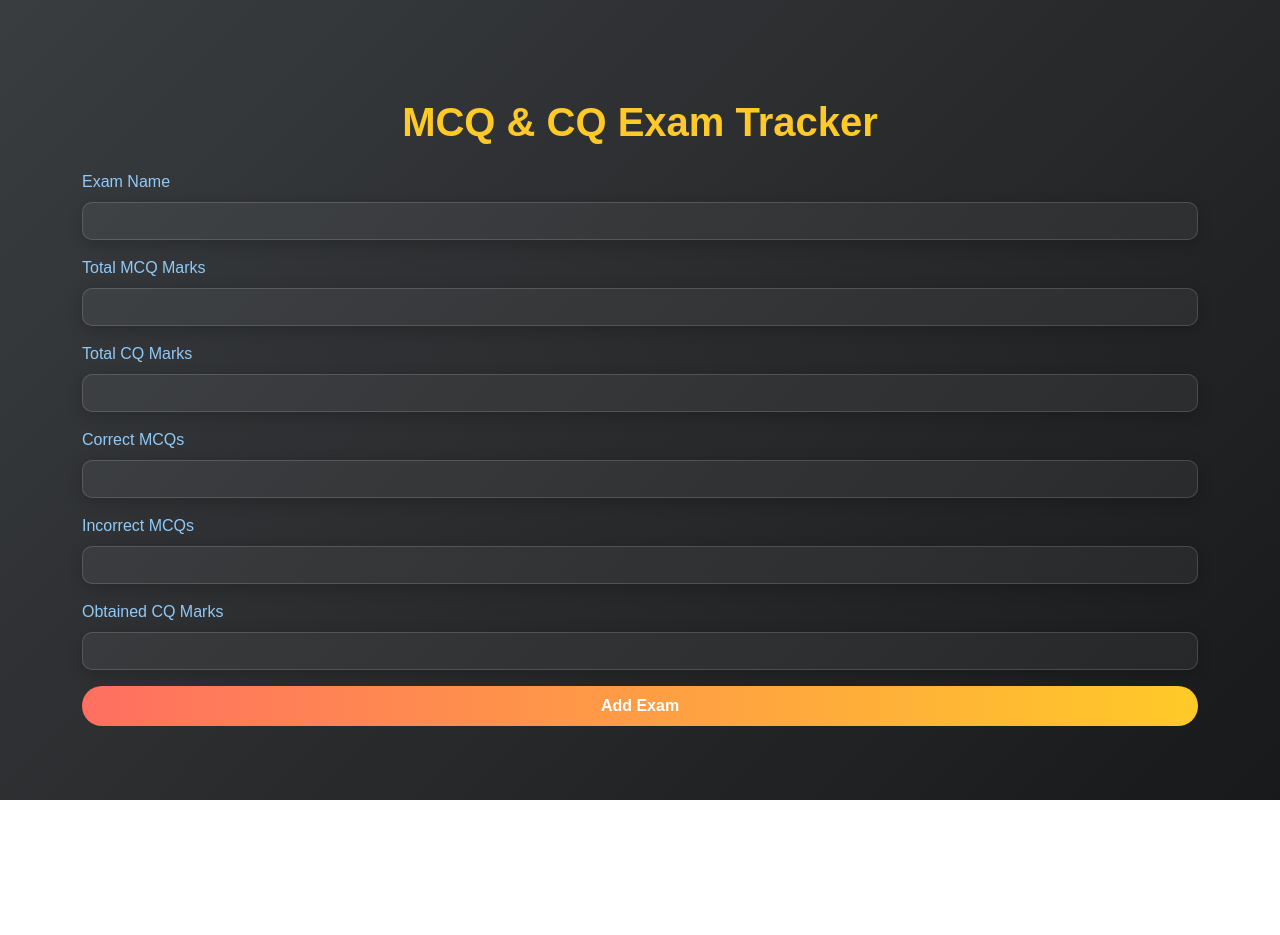
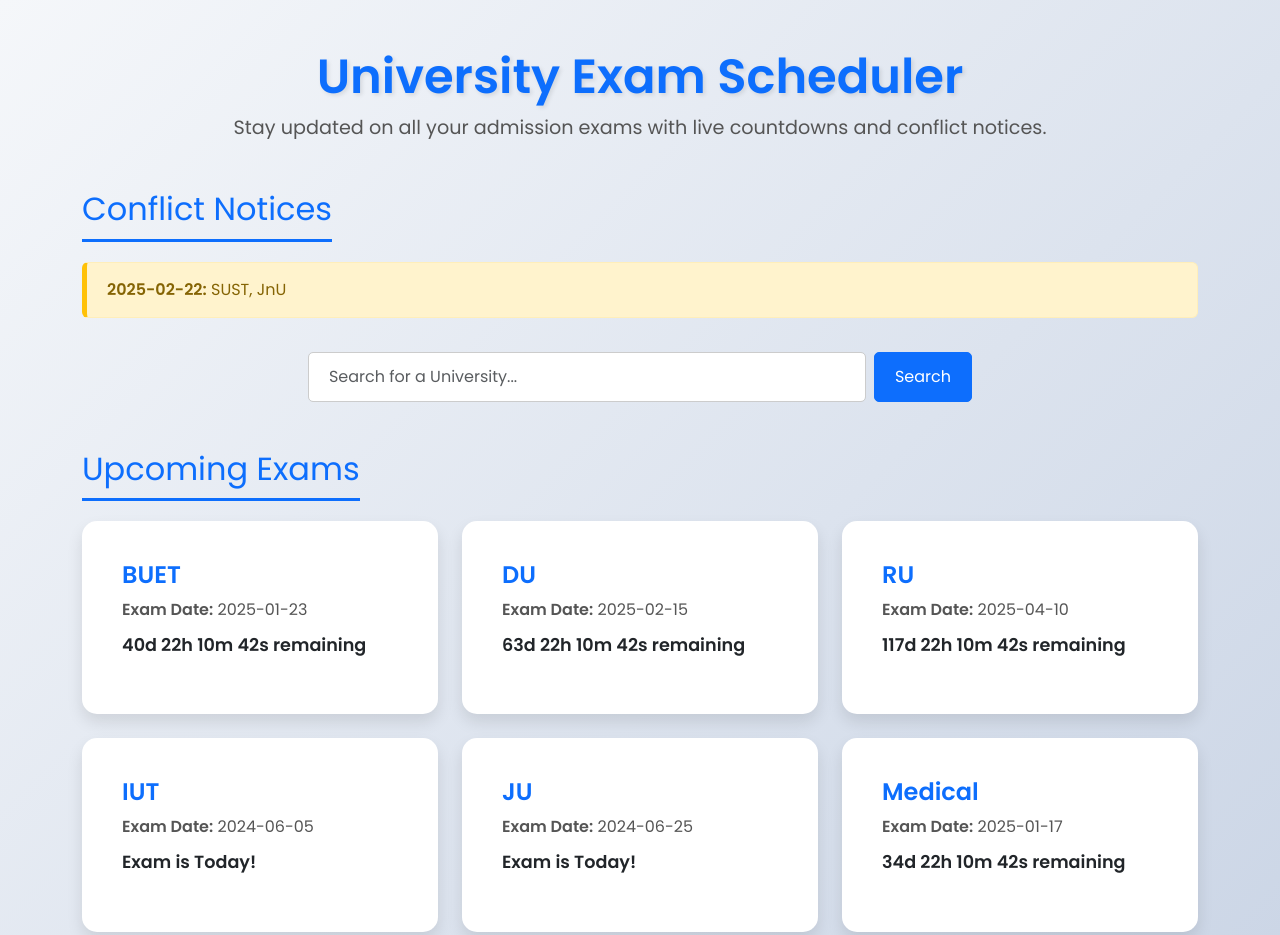
Before and after one commit to urfa-fattah/Admission, a plain HTML site: page index.html in a window 1280 px wide. Shown: the top 935 px of the page. Before the commit the page ends 800 px from the top, so only its background shows below. Drawn offline with nearby package versions, Linux system fonts and the light colour scheme.

Commit message:
Add files via upload

```diff
--- a/index.html
+++ b/index.html
@@ -3,166 +3,54 @@
 <head>
     <meta charset="UTF-8">
     <meta name="viewport" content="width=device-width, initial-scale=1.0">
-    <title>MCQ & CQ Exam Tracker</title>
+    <title>Admission Exam Schedule</title>
+    <!-- Bootstrap CSS -->
     <link href="https://cdn.jsdelivr.net/npm/bootstrap@5.3.0/dist/css/bootstrap.min.css" rel="stylesheet">
-    <style>
-        /* Background gradient */
-        body {
-            background: linear-gradient(135deg, #3a3d40, #18191a);
-            color: #f0f0f0;
-            font-family: Arial, sans-serif;
-            min-height: 100vh;
-            display: flex;
-            align-items: center;
-            justify-content: center;
-        }
-
-        /* Title styling */
-        h1 {
-            color: #ffca28;
-            font-weight: bold;
-            font-size: 2.5rem;
-            margin-bottom: 1.5rem;
-        }
-
-        /* Form and card styling */
-        .card, .form-control {
-            background: rgba(255, 255, 255, 0.05);
-            border: 1px solid rgba(255, 255, 255, 0.15);
-            border-radius: 10px;
-            color: #ffffff;
-            box-shadow: 0 4px 15px rgba(0, 0, 0, 0.2);
-        }
-
-        /* Form button styling */
-        .btn-primary {
-            background: linear-gradient(to right, #ff6f61, #ffca28);
-            border: none;
-            border-radius: 20px;
-            padding: 0.5rem 2rem;
-            transition: background 0.3s ease;
-            font-weight: bold;
-        }
-
-        /* Button hover effect */
-        .btn-primary:hover {
-            background: linear-gradient(to right, #ff8a65, #ffe082);
-            color: #333;
-        }
-
-        /* Text within cards */
-        .card-text {
-            color: #cfd8dc;
-        }
-
-        /* Chart container styling */
-        .card {
-            margin-top: 1.5rem;
-            padding: 1rem;
-        }
-
-        /* Field labels */
-        .form-label {
-            font-weight: 500;
-            color: #90caf9;
-        }
-
-        /* Gradient borders on input fields */
-        .form-control {
-            border: 1px solid rgba(255, 255, 255, 0.15);
-            color: #fff;
-        }
-
-        .form-control:focus {
-            border-color: #ffca28;
-            box-shadow: 0 0 10px rgba(255, 202, 40, 0.5);
-        }
-    </style>
+    <!-- Google Fonts -->
+    <link href="https://fonts.googleapis.com/css2?family=Poppins:wght@400;600&display=swap" rel="stylesheet">
+    <!-- Custom CSS -->
+    <link rel="stylesheet" href="style.css">
 </head>
 <body>
-    <div class="container mt-5">
-        <h1 class="text-center">MCQ & CQ Exam Tracker</h1>
-        <form id="examForm" class="mb-4">
-            <div class="mb-3"><label class="form-label">Exam Name</label><input type="text" class="form-control" id="examName" required></div>
-            <div class="mb-3"><label class="form-label">Total MCQ Marks</label><input type="number" class="form-control" id="totalMarksMCQ" required></div>
-            <div class="mb-3"><label class="form-label">Total CQ Marks</label><input type="number" class="form-control" id="totalMarksCQ" required></div>
-            <div class="mb-3"><label class="form-label">Correct MCQs</label><input type="number" class="form-control" id="correctMCQs" required></div>
-            <div class="mb-3"><label class="form-label">Incorrect MCQs</label><input type="number" class="form-control" id="incorrectMCQs" required></div>
-            <div class="mb-3"><label class="form-label">Obtained CQ Marks</label><input type="number" class="form-control" id="cqMarks" required></div>
-            <button type="button" class="btn btn-primary w-100" onclick="calculateResults()">Add Exam</button>
-        </form>
+    <div class="container my-5">
+        <!-- Header Section -->
+        <header class="text-center mb-5">
+            <h1 class="ui-title">University Exam Scheduler</h1>
+            <p class="ui-subtitle">Stay updated on all your admission exams with live countdowns and conflict notices.</p>
+        </header>
 
-        <div id="resultsContainer"></div>
+        <!-- Conflict Notices Section -->
+        <section class="mb-4">
+            <h2 class="ui-section-title">Conflict Notices</h2>
+            <ul id="notice-container" class="list-group">
+                <!-- Notices will be dynamically injected here -->
+            </ul>
+        </section>
 
-        <div id="overallResults" style="display:none;">
-            <div class="card">
-                <div class="card-body">
-                    <h5 class="card-title text-warning">Overall Exam Analysis</h5>
-                    <canvas id="overallChartCanvas" height="100"></canvas>
-                </div>
+        <!-- Search Section -->
+        <section class="mb-5">
+            <div class="search-bar d-flex justify-content-center">
+                <input
+                    type="text"
+                    id="searchInput"
+                    class="form-control w-50"
+                    placeholder="Search for a University...">
+                <button id="searchBtn" class="btn btn-primary ms-2">Search</button>
             </div>
-        </div>
+        </section>
+
+        <!-- Upcoming Exams Section -->
+        <section>
+            <h2 class="ui-section-title">Upcoming Exams</h2>
+            <div id="exam-container" class="row g-4">
+                <!-- Exam cards will be dynamically generated here -->
+            </div>
+        </section>
     </div>
 
-    <script src="https://cdn.jsdelivr.net/npm/chart.js"></script>
-    <script>
-        const examsData = [];
-        function calculateResults() {
-            const examName = document.getElementById('examName').value.trim(),
-                totalMarksMCQ = parseFloat(document.getElementById('totalMarksMCQ').value),
-                totalMarksCQ = parseFloat(document.getElementById('totalMarksCQ').value),
-                correctMCQs = parseInt(document.getElementById('correctMCQs').value),
-                incorrectMCQs = parseInt(document.getElementById('incorrectMCQs').value),
-                cqMarks = parseFloat(document.getElementById('cqMarks').value);
-
-            if (!examName || isNaN(totalMarksMCQ) || isNaN(totalMarksCQ) || isNaN(correctMCQs) || isNaN(incorrectMCQs) || isNaN(cqMarks)) {
-                alert("Please fill out all fields with valid data.");
-                return;
-            }
-
-            const penalty = incorrectMCQs * 0.25,
-                mcqScore = Math.max(0, correctMCQs - penalty),
-                finalScore = mcqScore + cqMarks,
-                accuracy = (correctMCQs + incorrectMCQs) > 0 ? ((correctMCQs / (correctMCQs + incorrectMCQs)) * 100).toFixed(2) : 0,
-                examData = { examName, mcqScore, cqMarks, finalScore, accuracy, totalCombinedMarks: totalMarksMCQ + totalMarksCQ };
-
-            examsData.push(examData);
-            document.getElementById('examForm').reset();
-            displayExamResults(examData);
-            updateOverallResults();
-        }
-
-        function displayExamResults(data) {
-            const card = document.createElement('div');
-            card.className = 'card mb-4';
-            card.innerHTML = `<div class="card-body">
-                <h5 class="card-title">${data.examName} Results</h5>
-                <p class="card-text">MCQ Score (after penalty): ${data.mcqScore}</p>
-                <p class="card-text">MCQ Accuracy: ${data.accuracy}%</p>
-                <p class="card-text">CQ Score: ${data.cqMarks}</p>
-                <p class="card-text">Final Score (MCQ + CQ): ${data.finalScore}</p>
-                <p class="card-text">Total Combined Marks: ${data.totalCombinedMarks}</p>
-                <canvas id="chartCanvas-${examsData.length}" height="100"></canvas>
-            </div>`;
-            document.getElementById('resultsContainer').appendChild(card);
-
-            new Chart(document.getElementById(`chartCanvas-${examsData.length}`).getContext('2d'), {
-                type: 'bar',
-                data: { labels: ['MCQ Score', 'CQ Score', 'Final Score'], datasets: [{ label: data.examName, data: [data.mcqScore, data.cqMarks, data.finalScore], backgroundColor: ['#ff8a65', '#4db6ac', '#ffca28'] }] }
-            });
-        }
-
-        function updateOverallResults() {
-            if (examsData.length < 2) return;
-            document.getElementById('overallResults').style.display = 'block';
-            document.getElementById('overallResults').innerHTML = `<div class="card mt-4">
-                <div class="card-body"><h5 class="card-title text-warning">Overall Exam Analysis</h5><canvas id="overallChartCanvas" height="100"></canvas></div></div>`;
-
-            new Chart(document.getElementById('overallChartCanvas').getContext('2d'), {
-                type: 'line',
-                data: { labels: examsData.map(exam => exam.examName), datasets: [{ label: 'Final Scores Across Exams', data: examsData.map(exam => exam.finalScore), borderColor: '#ffca28', fill: false }] }
-            });
-        }
-    </script>
+    <!-- Bootstrap JS Bundle -->
+    <script src="https://cdn.jsdelivr.net/npm/bootstrap@5.3.0/dist/js/bootstrap.bundle.min.js"></script>
+    <!-- Custom JS -->
+    <script src="script.js"></script>
 </body>
 </html>
--- /dev/null
+++ b/script.js
@@ -0,0 +1,167 @@
+// List of Exams
+const exams = [
+    { name: "BUET", date: "2025-01-23" },
+    { name: "DU", date: "2025-02-15" },
+    { name: "RU", date: "2025-04-10" }, // Conflict example
+    { name: "IUT", date: "2024-06-05" },
+    { name: "JU", date: "2024-06-25" },
+    { name: "Medical", date: "2025-01-17" },
+    { name: "KUET", date: "2025-01-11" },
+    { name: "RUET", date: "2025-02-08" }, // Conflict example
+    { name: "SUST", date: "2025-02-22" },
+    { name: "GST", date: "2024-08-05" },
+    { name: "JnU", date: "2025-02-22" },
+    { name: "CUEK", date: "2025-01-24" } // Added CUEK as per initial request
+];
+
+// DOM Elements
+const examContainer = document.getElementById("exam-container");
+const noticeContainer = document.getElementById("notice-container");
+const searchInput = document.getElementById("searchInput");
+const searchBtn = document.getElementById("searchBtn");
+
+// Function to Render Exams and Conflict Notices
+function renderExams() {
+    examContainer.innerHTML = "";
+    noticeContainer.innerHTML = "";
+    const dateMap = new Map();
+
+    // Populate dateMap to find conflicts
+    exams.forEach(exam => {
+        if (dateMap.has(exam.date)) {
+            dateMap.get(exam.date).push(exam.name);
+        } else {
+            dateMap.set(exam.date, [exam.name]);
+        }
+    });
+
+    // Generate Conflict Notices
+    dateMap.forEach((examNames, date) => {
+        if (examNames.length > 1) {
+            const notice = `
+                <li class="list-group-item">
+                    <strong>${date}:</strong> ${examNames.join(", ")}
+                </li>
+            `;
+            noticeContainer.innerHTML += notice;
+        }
+    });
+
+    // Generate Exam Cards
+    exams.forEach((exam, index) => {
+        const examDate = new Date(exam.date);
+        const now = new Date();
+        const remainingTime = examDate - now;
+
+        // Calculate remaining days, hours, minutes, seconds
+        const days = Math.floor(remainingTime / (1000 * 60 * 60 * 24));
+        const hours = Math.floor((remainingTime % (1000 * 60 * 60 * 24)) / (1000 * 60 * 60));
+        const minutes = Math.floor((remainingTime % (1000 * 60 * 60)) / (1000 * 60));
+        const seconds = Math.floor((remainingTime % (1000 * 60)) / 1000);
+
+        // Determine if countdown should be red
+        const countdownClass = days <= 20 ? "red" : "";
+
+        // Create Exam Card
+        const card = document.createElement("div");
+        card.className = "col-md-6 col-lg-4";
+        card.id = exam.name.toLowerCase(); // For search functionality
+
+        card.innerHTML = `
+            <div class="card p-4">
+                <div class="card-body">
+                    <h5 class="card-title">${exam.name}</h5>
+                    <p class="card-text"><strong>Exam Date:</strong> ${exam.date}</p>
+                    <p class="countdown ${countdownClass}" id="countdown-${index}">${formatCountdown(remainingTime)}</p>
+                </div>
+            </div>
+        `;
+
+        examContainer.appendChild(card);
+
+        // Initialize Countdown
+        startCountdown(`countdown-${index}`, examDate, days);
+    });
+}
+
+// Function to Format Countdown Display
+function formatCountdown(remainingTime) {
+    if (remainingTime <= 0) {
+        return "Exam is Today!";
+    }
+
+    const days = Math.floor(remainingTime / (1000 * 60 * 60 * 24));
+    const hours = Math.floor((remainingTime % (1000 * 60 * 60 * 24)) / (1000 * 60 * 60));
+    const minutes = Math.floor((remainingTime % (1000 * 60 * 60)) / (1000 * 60));
+    const seconds = Math.floor((remainingTime % (1000 * 60)) / 1000);
+
+    return `${days}d ${hours}h ${minutes}m ${seconds}s remaining`;
+}
+
+// Function to Start Countdown Timer
+function startCountdown(elementId, examDate, initialDays) {
+    const countdownElement = document.getElementById(elementId);
+
+    const timer = setInterval(() => {
+        const now = new Date();
+        const remainingTime = examDate - now;
+
+        if (remainingTime <= 0) {
+            clearInterval(timer);
+            countdownElement.innerText = "Exam is Today!";
+            countdownElement.classList.remove("red");
+            return;
+        }
+
+        const days = Math.floor(remainingTime / (1000 * 60 * 60 * 24));
+        const hours = Math.floor((remainingTime % (1000 * 60 * 60 * 24)) / (1000 * 60 * 60));
+        const minutes = Math.floor((remainingTime % (1000 * 60 * 60)) / (1000 * 60));
+        const seconds = Math.floor((remainingTime % (1000 * 60)) / 1000);
+
+        countdownElement.innerText = `${days}d ${hours}h ${minutes}m ${seconds}s remaining`;
+
+        // Change color if days <= 20
+        if (days <= 20) {
+            countdownElement.classList.add("red");
+        } else {
+            countdownElement.classList.remove("red");
+        }
+    }, 1000);
+}
+
+// Search Functionality
+searchBtn.addEventListener("click", () => {
+    const query = searchInput.value.trim().toLowerCase();
+    if (query === "") {
+        alert("Please enter a university name to search.");
+        return;
+    }
+
+    // Find the exam
+    const exam = exams.find(exam => exam.name.toLowerCase() === query);
+
+    if (exam) {
+        // Scroll to the exam card
+        const examElement = document.getElementById(exam.name.toLowerCase());
+        if (examElement) {
+            examElement.scrollIntoView({ behavior: "smooth", block: "start" });
+            // Optionally, highlight the card
+            examElement.classList.add("highlight");
+            setTimeout(() => {
+                examElement.classList.remove("highlight");
+            }, 2000);
+        }
+    } else {
+        alert("University not found. Please check the name and try again.");
+    }
+});
+
+// Optional: Allow search on Enter key press
+searchInput.addEventListener("keypress", function(event) {
+    if (event.key === "Enter") {
+        searchBtn.click();
+    }
+});
+
+// Initial Render
+renderExams();
--- /dev/null
+++ b/style.css
@@ -0,0 +1,105 @@
+/* General Styling */
+body {
+    font-family: 'Poppins', sans-serif;
+    background: linear-gradient(135deg, #f5f7fa 0%, #c3cfe2 100%);
+    color: #333;
+    margin: 0;
+    padding: 0;
+}
+
+/* Header Styling */
+.ui-title {
+    font-size: 3rem;
+    color: #0d6efd;
+    font-weight: 600;
+    text-shadow: 2px 2px 4px rgba(0, 0, 0, 0.1);
+}
+
+.ui-subtitle {
+    font-size: 1.2rem;
+    color: #555;
+    margin-top: 0.5rem;
+}
+
+/* Section Titles */
+.ui-section-title {
+    font-size: 2rem;
+    color: #0d6efd;
+    border-bottom: 3px solid #0d6efd;
+    padding-bottom: 10px;
+    display: inline-block;
+    margin-bottom: 20px;
+}
+
+/* Search Bar */
+.search-bar input {
+    border-radius: 5px;
+    border: 1px solid #ccc;
+    padding: 12px 20px;
+    font-size: 1rem;
+}
+
+.search-bar button {
+    border-radius: 5px;
+    padding: 12px 20px;
+    font-size: 1rem;
+}
+
+/* Conflict Notices */
+.list-group-item {
+    background-color: #fff3cd;
+    border: 1px solid #ffeeba;
+    border-left: 5px solid #ffc107;
+    margin-bottom: 10px;
+    padding: 15px 20px;
+    font-size: 1rem;
+    color: #856404;
+    border-radius: 5px;
+}
+
+/* Exam Cards */
+.card {
+    border: none;
+    border-radius: 15px;
+    background: #ffffff;
+    box-shadow: 0 8px 16px rgba(0,0,0,0.1);
+    transition: transform 0.3s, box-shadow 0.3s;
+}
+
+.card:hover {
+    transform: translateY(-10px);
+    box-shadow: 0 12px 24px rgba(0,0,0,0.2);
+}
+
+.card-title {
+    font-size: 1.5rem;
+    color: #0d6efd;
+    font-weight: 600;
+}
+
+.card-text {
+    font-size: 1rem;
+    color: #555;
+    margin-bottom: 10px;
+}
+
+.countdown {
+    font-size: 1.1rem;
+    font-weight: 600;
+}
+
+.countdown.red {
+    color: #e74c3c;
+}
+
+/* Responsive Adjustments */
+@media (max-width: 768px) {
+    .search-bar input {
+        width: 100%;
+        margin-bottom: 10px;
+    }
+
+    .search-bar button {
+        width: 100%;
+    }
+}
```
